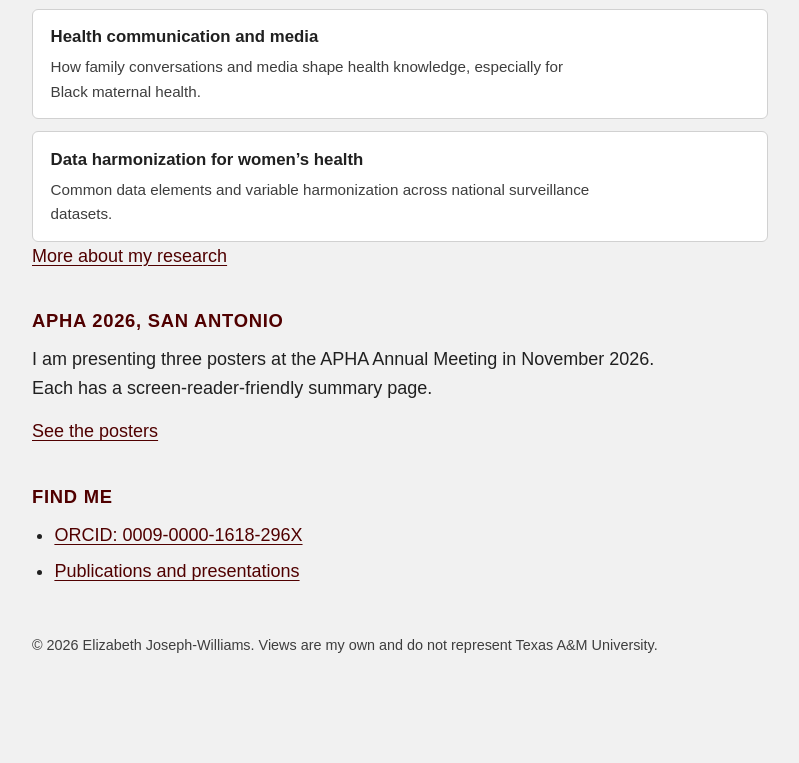
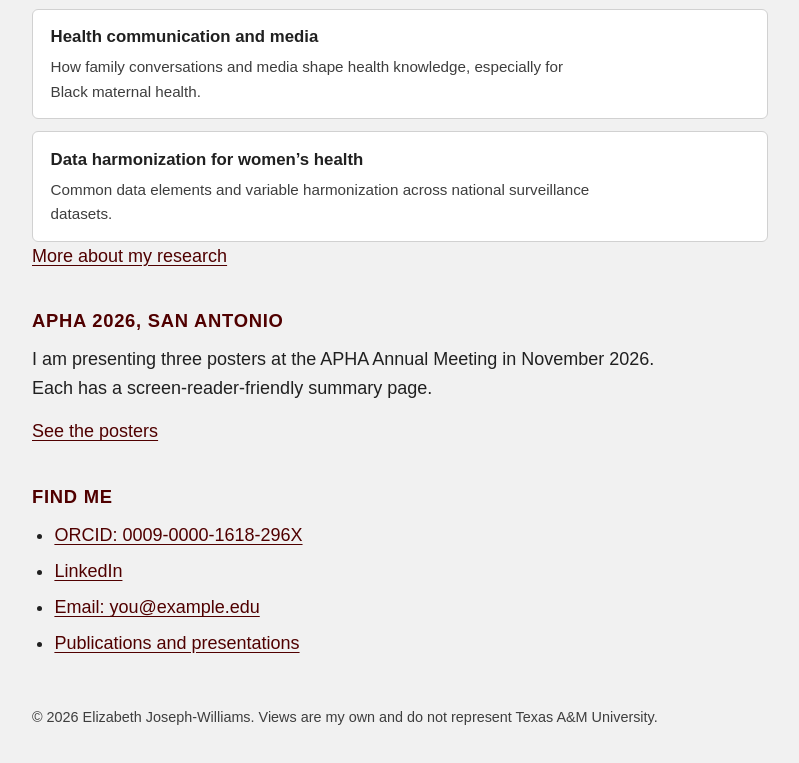
Before and after one commit to ejosephwilliams/ejosephwilliams.github.io, a plain HTML site: page index.html in a window 1280 px wide. Shown: the part 892-1655 px from the top of the page, without its empty margins (240-1039 px from the left). Before the commit the page ends 1589 px from the top, so only its background shows below. Drawn offline with Linux system fonts and the light colour scheme.

Commit message:
Update index.html

```diff
--- a/index.html
+++ b/index.html
@@ -44,6 +44,8 @@
 <h2 id="h-links">Find me</h2>
 <ul class="plain">
 <li><a href="https://orcid.org/0009-0000-1618-296X">ORCID: 0009-0000-1618-296X</a></li>
+<li><a href="https://www.linkedin.com/in/elizabethjosephwilliams/">LinkedIn</a></li>
+<li><a href="ejwilliams@tamu.edu">Email: you@example.edu</a></li>
 <li><a href="publications/">Publications and presentations</a></li>
 </ul>
 </section>
```
